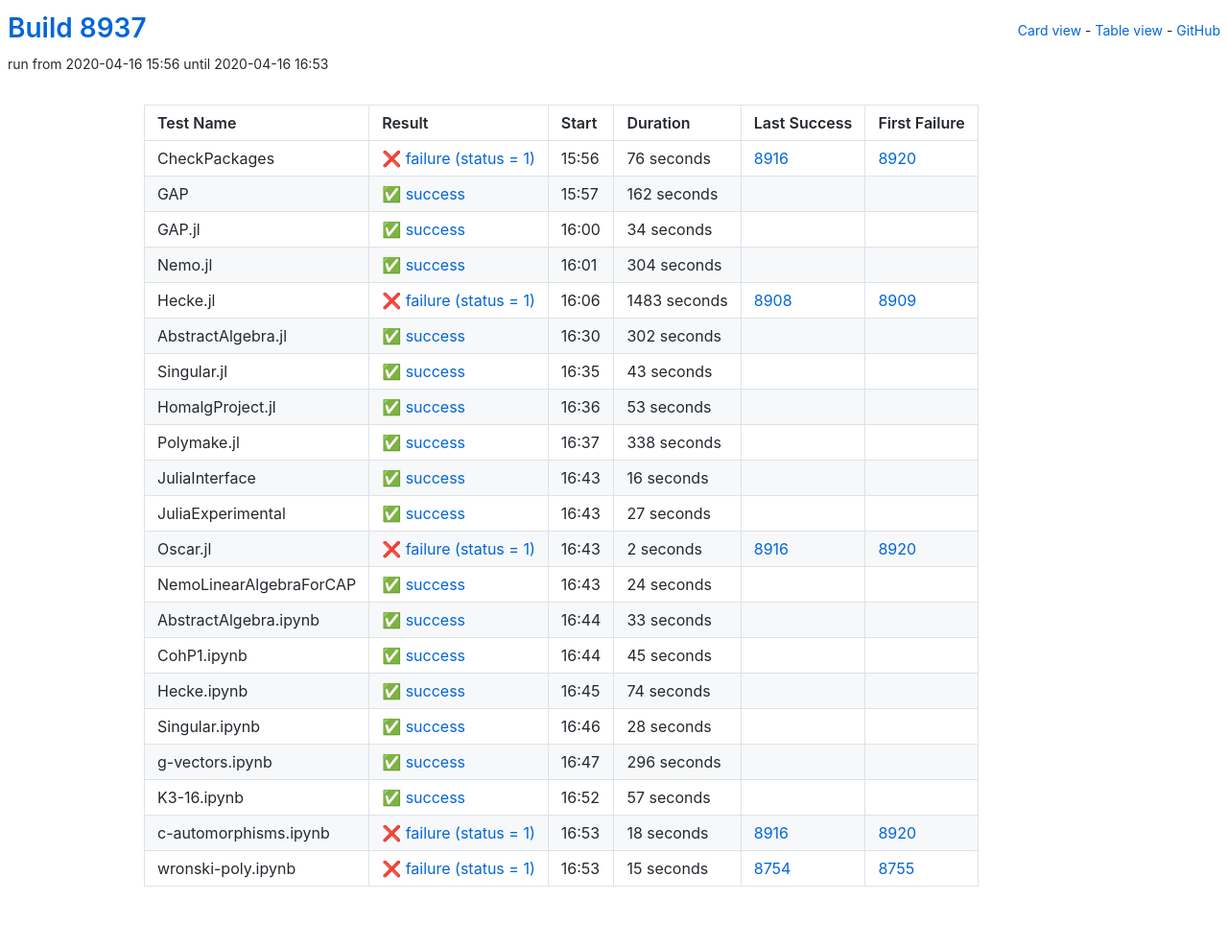
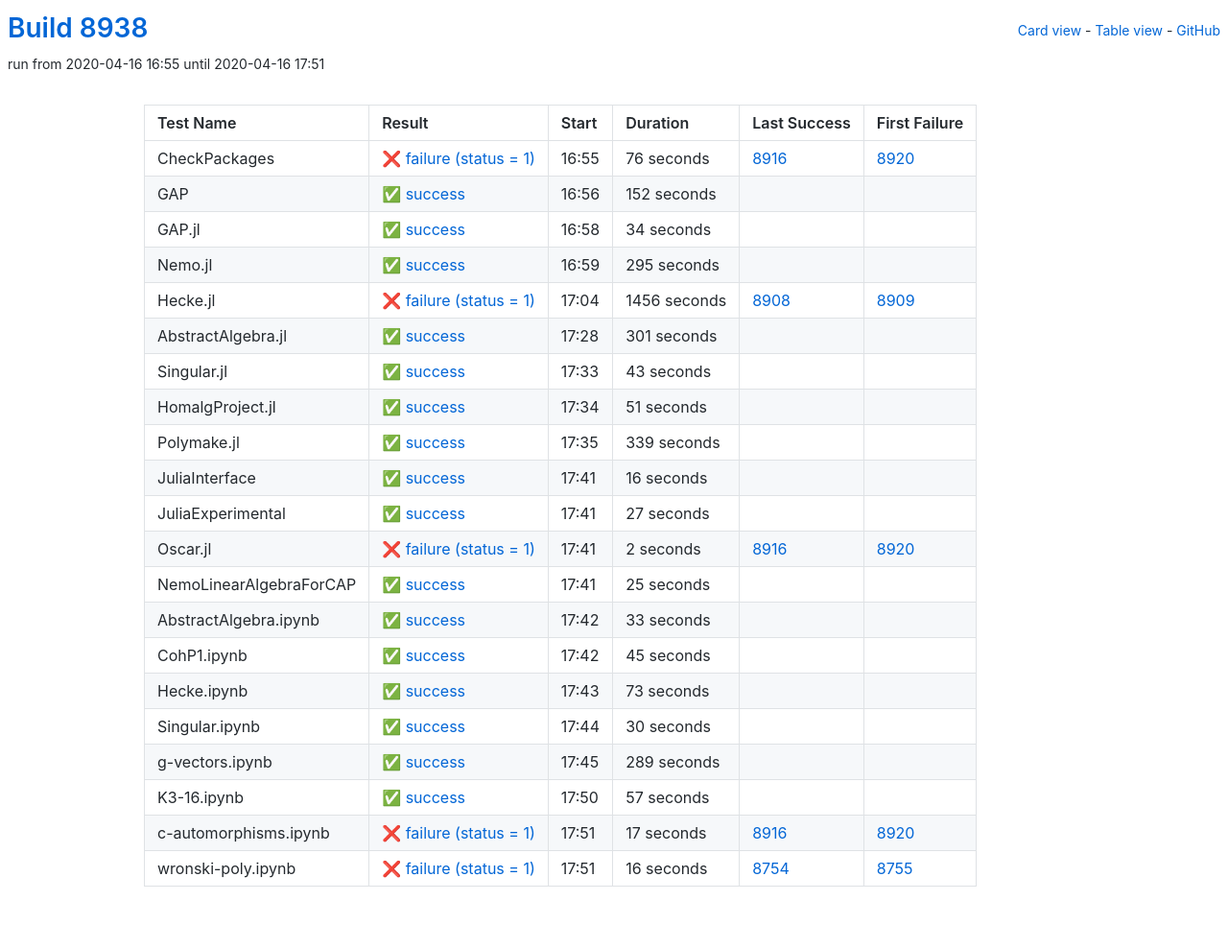
Before and after one commit to oscar-system/oscar-ci-status, a Jekyll site: the page built from table.html, in a window 1280 px wide. Shown: the whole page at 96% size. Built offline with Jekyll 4.4.1, drawn with Linux system fonts in a browser that asks for light colours.

Commit message:
Build 8938

```diff
--- a/_data/ci.yml
+++ b/_data/ci.yml
@@ -1,5 +1,5 @@
-build: 8937
-build_url: https://oscarci.mathematik.uni-kl.de/job/oscar/8937/
+build: 8938
+build_url: https://oscarci.mathematik.uni-kl.de/job/oscar/8938/
 job: oscar
 tests:
 - duration: 76
@@ -8,20 +8,20 @@ tests:
   first_failure_url: https://oscarci.mathematik.uni-kl.de/job/oscar/8920/
   last_success: 8916
   last_success_url: https://oscarci.mathematik.uni-kl.de/job/oscar/8916/
-  log: https://oscarci.mathematik.uni-kl.de/job/oscar/8937/artifact/logs/build-8937/CheckPackages.log
+  log: https://oscarci.mathematik.uni-kl.de/job/oscar/8938/artifact/logs/build-8938/CheckPackages.log
   name: CheckPackages
-  start: 2020-04-16 15:56
+  start: 2020-04-16 16:55
   status: failure
   success: false
-- duration: 162
+- duration: 152
   exitcode: 0
   first_failure: false
   first_failure_url: null
   last_success: false
   last_success_url: null
-  log: https://oscarci.mathematik.uni-kl.de/job/oscar/8937/artifact/logs/build-8937/GAP.log
+  log: https://oscarci.mathematik.uni-kl.de/job/oscar/8938/artifact/logs/build-8938/GAP.log
   name: GAP
-  start: 2020-04-16 15:57
+  start: 2020-04-16 16:56
   status: success
   success: true
 - duration: 34
@@ -30,42 +30,42 @@ tests:
   first_failure_url: null
   last_success: false
   last_success_url: null
-  log: https://oscarci.mathematik.uni-kl.de/job/oscar/8937/artifact/logs/build-8937/GAP.jl.log
+  log: https://oscarci.mathematik.uni-kl.de/job/oscar/8938/artifact/logs/build-8938/GAP.jl.log
   name: GAP.jl
-  start: 2020-04-16 16:00
+  start: 2020-04-16 16:58
   status: success
   success: true
-- duration: 304
+- duration: 295
   exitcode: 0
   first_failure: false
   first_failure_url: null
   last_success: false
   last_success_url: null
-  log: https://oscarci.mathematik.uni-kl.de/job/oscar/8937/artifact/logs/build-8937/Nemo.jl.log
+  log: https://oscarci.mathematik.uni-kl.de/job/oscar/8938/artifact/logs/build-8938/Nemo.jl.log
   name: Nemo.jl
-  start: 2020-04-16 16:01
+  start: 2020-04-16 16:59
   status: success
   success: true
-- duration: 1483
+- duration: 1456
   exitcode: 1
   first_failure: 8909
   first_failure_url: https://oscarci.mathematik.uni-kl.de/job/oscar/8909/
   last_success: 8908
   last_success_url: https://oscarci.mathematik.uni-kl.de/job/oscar/8908/
-  log: https://oscarci.mathematik.uni-kl.de/job/oscar/8937/artifact/logs/build-8937/Hecke.jl.log
+  log: https://oscarci.mathematik.uni-kl.de/job/oscar/8938/artifact/logs/build-8938/Hecke.jl.log
   name: Hecke.jl
-  start: 2020-04-16 16:06
+  start: 2020-04-16 17:04
   status: failure
   success: false
-- duration: 302
+- duration: 301
   exitcode: 0
   first_failure: false
   first_failure_url: null
   last_success: false
   last_success_url: null
-  log: https://oscarci.mathematik.uni-kl.de/job/oscar/8937/artifact/logs/build-8937/AbstractAlgebra.jl.log
+  log: https://oscarci.mathematik.uni-kl.de/job/oscar/8938/artifact/logs/build-8938/AbstractAlgebra.jl.log
   name: AbstractAlgebra.jl
-  start: 2020-04-16 16:30
+  start: 2020-04-16 17:28
   status: success
   success: true
 - duration: 43
@@ -74,31 +74,31 @@ tests:
   first_failure_url: null
   last_success: false
   last_success_url: null
-  log: https://oscarci.mathematik.uni-kl.de/job/oscar/8937/artifact/logs/build-8937/Singular.jl.log
+  log: https://oscarci.mathematik.uni-kl.de/job/oscar/8938/artifact/logs/build-8938/Singular.jl.log
   name: Singular.jl
-  start: 2020-04-16 16:35
+  start: 2020-04-16 17:33
   status: success
   success: true
-- duration: 53
+- duration: 51
   exitcode: 0
   first_failure: false
   first_failure_url: null
   last_success: false
   last_success_url: null
-  log: https://oscarci.mathematik.uni-kl.de/job/oscar/8937/artifact/logs/build-8937/HomalgProject.jl.log
+  log: https://oscarci.mathematik.uni-kl.de/job/oscar/8938/artifact/logs/build-8938/HomalgProject.jl.log
   name: HomalgProject.jl
-  start: 2020-04-16 16:36
+  start: 2020-04-16 17:34
   status: success
   success: true
-- duration: 338
+- duration: 339
   exitcode: 0
   first_failure: false
   first_failure_url: null
   last_success: false
   last_success_url: null
-  log: https://oscarci.mathematik.uni-kl.de/job/oscar/8937/artifact/logs/build-8937/Polymake.jl.log
+  log: https://oscarci.mathematik.uni-kl.de/job/oscar/8938/artifact/logs/build-8938/Polymake.jl.log
   name: Polymake.jl
-  start: 2020-04-16 16:37
+  start: 2020-04-16 17:35
   status: success
   success: true
 - duration: 16
@@ -107,9 +107,9 @@ tests:
   first_failure_url: null
   last_success: false
   last_success_url: null
-  log: https://oscarci.mathematik.uni-kl.de/job/oscar/8937/artifact/logs/build-8937/JuliaInterface.log
+  log: https://oscarci.mathematik.uni-kl.de/job/oscar/8938/artifact/logs/build-8938/JuliaInterface.log
   name: JuliaInterface
-  start: 2020-04-16 16:43
+  start: 2020-04-16 17:41
   status: success
   success: true
 - duration: 27
@@ -118,9 +118,9 @@ tests:
   first_failure_url: null
   last_success: false
   last_success_url: null
-  log: https://oscarci.mathematik.uni-kl.de/job/oscar/8937/artifact/logs/build-8937/JuliaExperimental.log
+  log: https://oscarci.mathematik.uni-kl.de/job/oscar/8938/artifact/logs/build-8938/JuliaExperimental.log
   name: JuliaExperimental
-  start: 2020-04-16 16:43
+  start: 2020-04-16 17:41
   status: success
   success: true
 - duration: 2
@@ -129,20 +129,20 @@ tests:
   first_failure_url: https://oscarci.mathematik.uni-kl.de/job/oscar/8920/
   last_success: 8916
   last_success_url: https://oscarci.mathematik.uni-kl.de/job/oscar/8916/
-  log: https://oscarci.mathematik.uni-kl.de/job/oscar/8937/artifact/logs/build-8937/Oscar.jl.log
+  log: https://oscarci.mathematik.uni-kl.de/job/oscar/8938/artifact/logs/build-8938/Oscar.jl.log
   name: Oscar.jl
-  start: 2020-04-16 16:43
+  start: 2020-04-16 17:41
   status: failure
   success: false
-- duration: 24
+- duration: 25
   exitcode: 0
   first_failure: false
   first_failure_url: null
   last_success: false
   last_success_url: null
-  log: https://oscarci.mathematik.uni-kl.de/job/oscar/8937/artifact/logs/build-8937/NemoLinearAlgebraForCAP.log
+  log: https://oscarci.mathematik.uni-kl.de/job/oscar/8938/artifact/logs/build-8938/NemoLinearAlgebraForCAP.log
   name: NemoLinearAlgebraForCAP
-  start: 2020-04-16 16:43
+  start: 2020-04-16 17:41
   status: success
   success: true
 - duration: 33
@@ -151,9 +151,9 @@ tests:
   first_failure_url: null
   last_success: false
   last_success_url: null
-  log: https://oscarci.mathematik.uni-kl.de/job/oscar/8937/artifact/logs/build-8937/AbstractAlgebra.ipynb.log
+  log: https://oscarci.mathematik.uni-kl.de/job/oscar/8938/artifact/logs/build-8938/AbstractAlgebra.ipynb.log
   name: AbstractAlgebra.ipynb
-  start: 2020-04-16 16:44
+  start: 2020-04-16 17:42
   status: success
   success: true
 - duration: 45
@@ -162,42 +162,42 @@ tests:
   first_failure_url: null
   last_success: false
   last_success_url: null
-  log: https://oscarci.mathematik.uni-kl.de/job/oscar/8937/artifact/logs/build-8937/CohP1.ipynb.log
+  log: https://oscarci.mathematik.uni-kl.de/job/oscar/8938/artifact/logs/build-8938/CohP1.ipynb.log
   name: CohP1.ipynb
-  start: 2020-04-16 16:44
+  start: 2020-04-16 17:42
   status: success
   success: true
-- duration: 74
+- duration: 73
   exitcode: 0
   first_failure: false
   first_failure_url: null
   last_success: false
   last_success_url: null
-  log: https://oscarci.mathematik.uni-kl.de/job/oscar/8937/artifact/logs/build-8937/Hecke.ipynb.log
+  log: https://oscarci.mathematik.uni-kl.de/job/oscar/8938/artifact/logs/build-8938/Hecke.ipynb.log
   name: Hecke.ipynb
-  start: 2020-04-16 16:45
+  start: 2020-04-16 17:43
   status: success
   success: true
-- duration: 28
+- duration: 30
   exitcode: 0
   first_failure: false
   first_failure_url: null
   last_success: false
   last_success_url: null
-  log: https://oscarci.mathematik.uni-kl.de/job/oscar/8937/artifact/logs/build-8937/Singular.ipynb.log
+  log: https://oscarci.mathematik.uni-kl.de/job/oscar/8938/artifact/logs/build-8938/Singular.ipynb.log
   name: Singular.ipynb
-  start: 2020-04-16 16:46
+  start: 2020-04-16 17:44
   status: success
   success: true
-- duration: 296
+- duration: 289
   exitcode: 0
   first_failure: false
   first_failure_url: null
   last_success: false
   last_success_url: null
-  log: https://oscarci.mathematik.uni-kl.de/job/oscar/8937/artifact/logs/build-8937/g-vectors.ipynb.log
+  log: https://oscarci.mathematik.uni-kl.de/job/oscar/8938/artifact/logs/build-8938/g-vectors.ipynb.log
   name: g-vectors.ipynb
-  start: 2020-04-16 16:47
+  start: 2020-04-16 17:45
   status: success
   success: true
 - duration: 57
@@ -206,30 +206,30 @@ tests:
   first_failure_url: null
   last_success: false
   last_success_url: null
-  log: https://oscarci.mathematik.uni-kl.de/job/oscar/8937/artifact/logs/build-8937/K3-16.ipynb.log
+  log: https://oscarci.mathematik.uni-kl.de/job/oscar/8938/artifact/logs/build-8938/K3-16.ipynb.log
   name: K3-16.ipynb
-  start: 2020-04-16 16:52
+  start: 2020-04-16 17:50
   status: success
   success: true
-- duration: 18
+- duration: 17
   exitcode: 1
   first_failure: 8920
   first_failure_url: https://oscarci.mathematik.uni-kl.de/job/oscar/8920/
   last_success: 8916
   last_success_url: https://oscarci.mathematik.uni-kl.de/job/oscar/8916/
-  log: https://oscarci.mathematik.uni-kl.de/job/oscar/8937/artifact/logs/build-8937/c-automorphisms.ipynb.log
+  log: https://oscarci.mathematik.uni-kl.de/job/oscar/8938/artifact/logs/build-8938/c-automorphisms.ipynb.log
   name: c-automorphisms.ipynb
-  start: 2020-04-16 16:53
+  start: 2020-04-16 17:51
   status: failure
   success: false
-- duration: 15
+- duration: 16
   exitcode: 1
   first_failure: 8755
   first_failure_url: https://oscarci.mathematik.uni-kl.de/job/oscar/8755/
   last_success: 8754
   last_success_url: https://oscarci.mathematik.uni-kl.de/job/oscar/8754/
-  log: https://oscarci.mathematik.uni-kl.de/job/oscar/8937/artifact/logs/build-8937/wronski-poly.ipynb.log
+  log: https://oscarci.mathematik.uni-kl.de/job/oscar/8938/artifact/logs/build-8938/wronski-poly.ipynb.log
   name: wronski-poly.ipynb
-  start: 2020-04-16 16:53
+  start: 2020-04-16 17:51
   status: failure
   success: false
```
Also changed, not shown: README.md.
